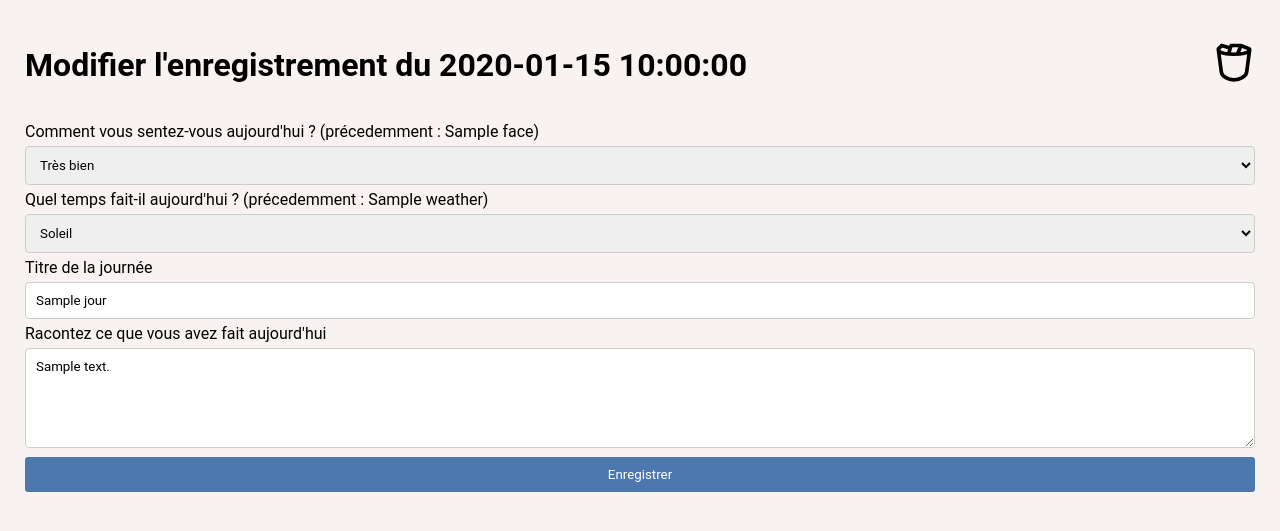
After one commit to BlazedByte/EmotionBubble, a Flask app: template templates/modify_record.html in a window 1280 px wide. The commit adds this page. Shown: the top 531 px of the page. Run offline with Flask 3, Linux system fonts and the light colour scheme; the template is opened without the code that fills it: most values are stand-ins (such as "Sample title", 1, 10 or a date in 2020); parts of the project's set-up code (start-up, migrations or seed data) failed here and were passed over.

Commit message:
Modification et supression d'enregistrements

```diff
--- a/main.py
+++ b/main.py
@@ -16,6 +16,33 @@ def new_record(username, record):
     for i in users:
         if i["username"] == username:
             i["journal"].append(record)
+            i["journal"] = sort_journal(i["journal"])
+            break
+    data.save(users)
+
+def modif_record(username, record):
+    users = data.get()
+    for i in users:
+        if i["username"] == username:
+            journal = i["journal"]
+            for jour in journal:
+                if jour["date"] == record["date"]:
+                    journal.remove(jour)
+                    break
+            journal.append(record)
+            i["journal"] = sort_journal(i["journal"])
+            break
+    data.save(users)
+
+def delete_record(username, date):
+    users = data.get()
+    for i in users:
+        if i["username"] == username:
+            journal = i["journal"]
+            for jour in journal:
+                if jour["date"] == date:
+                    journal.remove(jour)
+                    break
             i["journal"] = sort_journal(i["journal"])
             break
     data.save(users)
@@ -44,6 +71,7 @@ def journal():
         return redirect('/')
 
     for jour in jours:
+        jour["date_nf"] = jour["date"]
         date = jour["date"]
         date = date.split("/")
         datetime_object = datetime.datetime(int(date[2]), int(date[1]), int(date[0]))
@@ -128,6 +156,41 @@ def new_record_post():
                 "text" : request.form['text']})
     return redirect('/journal')
 
+@app.route('/modify', methods=['GET'])
+def modify():
+    if session.get("username") == None:
+        return redirect('/')
+    date = request.args.get('date')
+    jours = data.get_journal(session.get("username"))
+    if jours == False:
+        return redirect('/')
+    for jour in jours:
+        if jour["date"] == date:
+            return render_template('modify_record.html', jour=jour)
+    return redirect('/journal')
+
+@app.route('/modification_post', methods=['POST'])
+def modif_post():
+    date = request.form['date']
+    modif_record(session.get("username"),
+               {"date" : date,
+                "face" : request.form['face'],
+                "weather" : request.form['weather'],
+                "title" : request.form['title'],
+                "text" : request.form['text']})
+    return redirect('/journal')
+
+@app.route('/delete_record', methods=['GET'])
+def delete():
+    if session.get("username") == None:
+        return redirect('/')
+    date = request.args.get('date')
+    jours = data.get_journal(session.get("username"))
+    if jours == False:
+        return redirect('/')
+    delete_record(session.get("username"), date)
+    return redirect('/journal')
+
 SETTINGS = data.get("settings")
 if __name__ == '__main__':
     app.secret_key = SETTINGS["secret_key"]
--- a/static/new_record.css
+++ b/static/new_record.css
@@ -5,6 +5,13 @@
 
 * {
     font-family: 'Roboto', sans-serif;
+}
+
+header {
+    display: flex;
+    justify-content: space-between;
+    align-items: center;
+    flex-direction: row;
 }
 
 body {
--- a/static/style.css
+++ b/static/style.css
@@ -59,6 +59,10 @@ main {
     flex-direction: column;
 
     box-shadow: 0px 3px 3px rgba(0, 0, 0, 0.25);
+
+    font-style: normal;
+    color: black;
+    text-decoration: none;
 }
 
 .card-header {
--- a/templates/index.html
+++ b/templates/index.html
@@ -19,7 +19,7 @@
 
     <main>
         {% for jour in jours%}
-        <div class="card">
+        <a class="card" href="/modify?date={{jour['date_nf']}}">
             <div class="card-header">
                 <div class="card-img">
                     <img class="c1" src="{{ url_for('static', filename=jour['face']) }}" alt="Image ressenti de l'enregistrement">
@@ -31,7 +31,7 @@
                 <h2>{{ jour["title"] }}</h2>
                 <p>{{ jour["text"] }}</p>
             </div>
-        </div>
+        </a>
         {% endfor %}
     </main>
 
--- /dev/null
+++ b/templates/modify_record.html
@@ -0,0 +1,51 @@
+<!DOCTYPE html>
+<html>
+<head>
+    <title>Modification d'un enregistrement</title>
+    <link rel="stylesheet" type="text/css" href="{{ url_for('static', filename='new_record.css') }}">
+    <meta name="viewport" content="width=device-width, initial-scale=1.0">
+</head>
+<body>
+    <header>
+        <h1>Modifier l'enregistrement du {{jour['date']}}</h1>
+        <a href="/delete_record?date={{jour['date']}}"><img src="{{ url_for('static', filename='assets/bin-full.svg') }}" alt="Bouton supression d'enregistrement" class="button-tl"></a>
+    </header>
+    <div class="container">
+        <p class="error">{{error}}</p>
+        <form method="post" action="/modification_post">
+            <input type="hidden" name="date" value="{{jour['date']}}">
+            <div class="form-group">
+                <label for="face">Comment vous sentez-vous aujourd'hui ? (précedemment : {{ jour['face'] }})</label>
+                <select id="face" name="face">
+                    <option value="1">Très bien</option>
+                    <option value="2">Bien</option>
+                    <option value="3">Moyen</option>
+                    <option value="4">Mal</option>
+                    <option value="5">Très mal</option>
+                </select>
+            </div>
+            <div class="form-group">
+                <label for="weather">Quel temps fait-il aujourd'hui ? (précedemment : {{ jour['weather'] }})</label>
+                <select id="weather" name="weather">
+                    <option value="sunny">Soleil</option>
+                    <option value="cloudy">Nuageux</option>
+                    <option value="raining">Pluie</option>
+                    <option value="snowing">Neige</option>
+                    <option value="stormy">Orage</option>
+                </select>
+            </div>
+            <div class="form-group">
+                <label for="title">Titre de la journée</label>
+                <input type="text" id="title" name="title" placeholder="Résumé rapide de la journée" value="{{jour['title']}}">
+            </div>
+            <div class="form-group">
+                <label for="text">Racontez ce que vous avez fait aujourd'hui</label></br>
+                <textarea id="text" name="text" placeholder="Ecrivez ici">{{jour['text']}}</textarea>
+            </div>
+            <div class="form-group">
+                <button type="submit">Enregistrer</button>
+            </div>
+        </form>
+    </div>
+</body>
+</html>
```
Also changed, not shown: README.md, static/assets/bin-full.svg (added).
